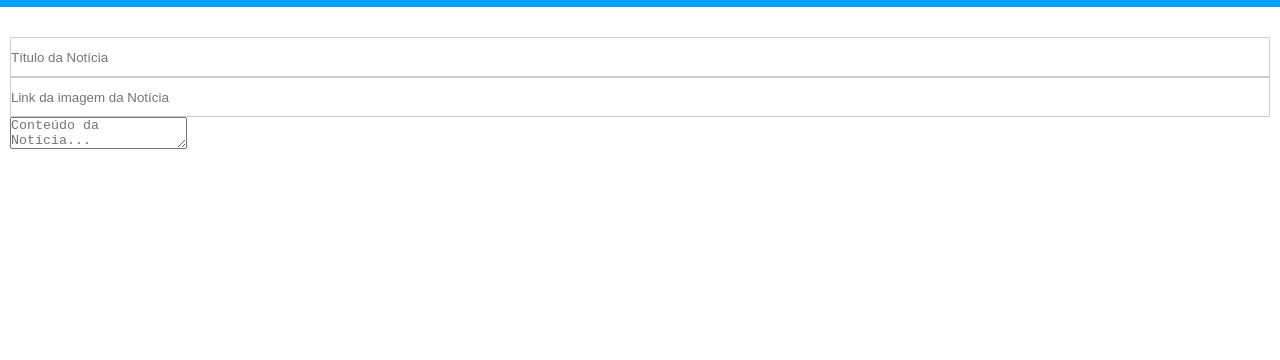
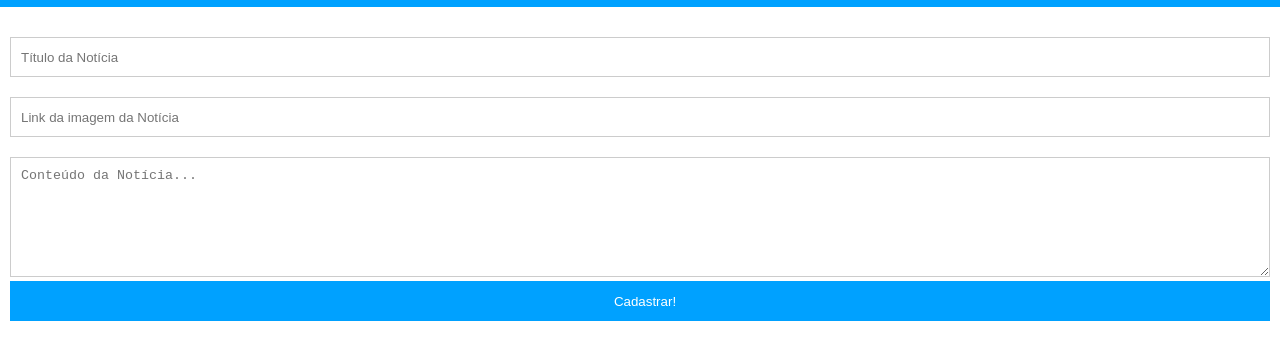
Before and after one commit to Pablo-Belusso/Portal-Noticia-NODE, a website: page pages/admin-panel.html in a window 1280 px wide. Shown: the part 40-400 px from the top of the page. Drawn offline with Linux system fonts and the light colour scheme.

Commit message:
Commit 24

```diff
--- a/pages/admin-panel.html
+++ b/pages/admin-panel.html
@@ -22,9 +22,27 @@
             margin: 20px 0;
         }
         form input {
+            margin-bottom: 20px;
             width: 100%;
             height: 40px;
+            padding-left: 10px;
             border: 1px solid #ccc;
+        }
+
+        form textarea{
+            width: 100%;
+            height: 120px;
+            border: 1px solid #ccc;
+            padding: 10px;
+        }
+
+        form input[type=submit]{
+            width: 100%;
+            height: 40px;
+            background-color: #00a1ff;
+            border: 0;
+            cursor: pointer;
+            color: white;
         }
 
     </style>
@@ -33,10 +51,11 @@
         <div class="header-painel">
             <h2>Cadastro de Notícia:</h2>
         </div>
-        <form>
+        <form method="post" action="/admin/cadastro"> <!-- Criar a rota -->
             <input type="text" name="titulo_noticia" placeholder="Título da Notícia" />
             <input type="text" name="url_imagem" placeholder="Link da imagem da Notícia" />
             <textarea name="noticia" placeholder="Conteúdo da Notícia..."></textarea>
+            <input type="submit" name="acao" value="Cadastrar!" />
         </form>
 </body>
 </html>
```
Also changed, not shown: index.js (+8 -0 lines).
